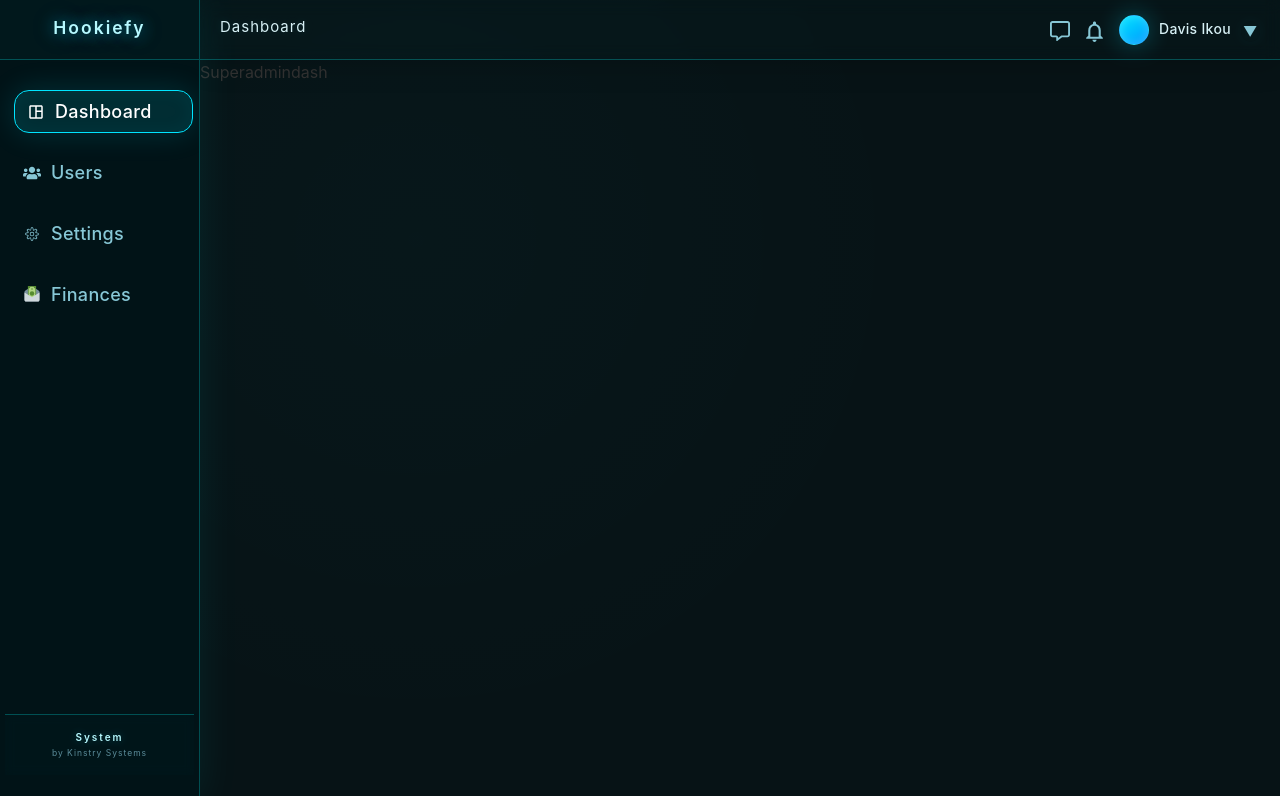
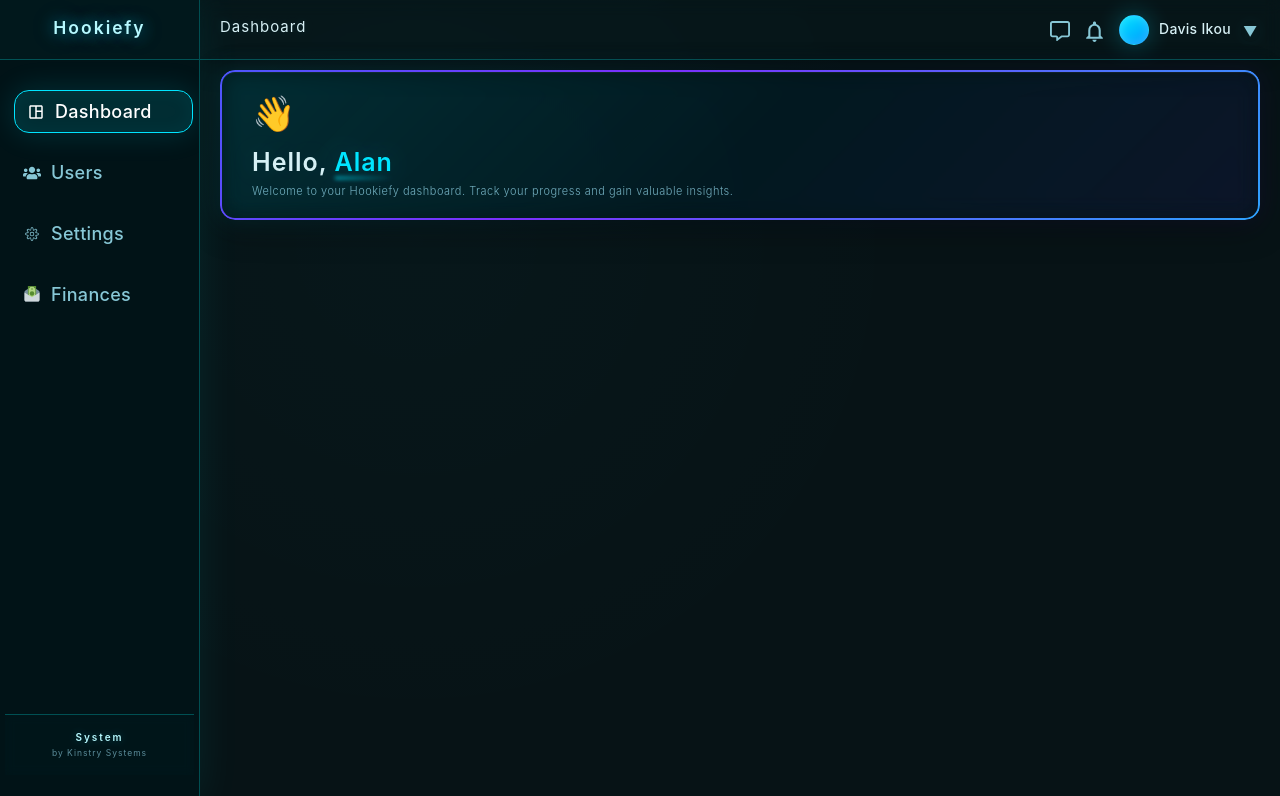
Before and after one commit to Davis-don/hookiefy, a React (Vite) app in the folder client/: page / in a window 1280 px wide. Shown: the top 796 px of the page. Built offline with nearby package versions, Linux system fonts and the light colour scheme.

Commit message:
added welcome dash

```diff
--- a/client/src/components/admin/AdminDashboard.tsx
+++ b/client/src/components/admin/AdminDashboard.tsx
@@ -1,8 +1,8 @@
-
+import './admindashboard.css'
 
 function AdminDashboard() {
   return (
-    <div>AdminDashboard</div>
+    <div className="overall-admin-dashboard-container"></div>
   )
 }
 
--- a/client/src/components/superadmin/Superadmindash.tsx
+++ b/client/src/components/superadmin/Superadmindash.tsx
@@ -1,8 +1,14 @@
 import './superadmindash.css'
+import 'bootstrap/dist/css/bootstrap.min.css'
+import Welcomeconcernsuperadmin from './Welcomeconcernsuperadmin'
 
 function Superadmindash() {
   return (
-    <div>Superadmindash</div>
+    <div className="overall-super-admin-dash-container">
+      <div className="welcome-super-admin-dash-concern">
+       <Welcomeconcernsuperadmin/>
+      </div>
+    </div>
   )
 }
 
--- /dev/null
+++ b/client/src/components/superadmin/Welcomeconcernsuperadmin.tsx
@@ -0,0 +1,18 @@
+import './welcomeconcernsuperadminconcern.css'
+import 'bootstrap/dist/css/bootstrap.min.css'
+
+function Welcomeconcernsuperadmin() {
+  return (
+    <div className="overall-concern-main">
+      <div className="welcome-emoji">👋</div>
+      <h2 className="welcome-header">
+        Hello, <span className="highlight">Alan</span>
+      </h2>
+      <p className="welcome-subtitle">
+        Welcome to your Hookiefy dashboard. Track your progress and gain valuable insights.
+      </p>
+    </div>
+  )
+}
+
+export default Welcomeconcernsuperadmin
--- a/client/src/components/superadmin/superadmindash.css
+++ b/client/src/components/superadmin/superadmindash.css
@@ -0,0 +1,7 @@
+.overall-super-admin-dash-container{
+padding-block: 1rem;
+padding-inline: 2rem;
+}
+.welcome-super-admin-dash-concern{
+height: 15rem;
+}
--- /dev/null
+++ b/client/src/components/superadmin/welcomeconcernsuperadminconcern.css
@@ -0,0 +1,152 @@
+/* ============================================
+   welcomeconcernsuperadminconcern.css
+   ============================================ */
+
+.overall-concern-main {
+  width: 100%;
+  height: 100%;
+  display: flex;
+  flex-direction: column;
+  justify-content: center;
+  padding: 2.5rem 3rem; /* Add internal padding for better spacing */
+  position: relative;
+
+  /* --- Raised Glass Effect with Bright Gradient Border --- */
+  background: rgba(2, 20, 24, 0.65); /* Semi-transparent dark base */
+  backdrop-filter: blur(12px);
+  -webkit-backdrop-filter: blur(12px);
+
+  /* The key to the bright, visible gradient outline */
+  border: 2px solid transparent;
+  background-clip: padding-box; /* Important for the gradient border trick */
+  border-radius: 1.5rem;
+
+  /* Bright, vibrant gradient for the outline */
+  box-shadow:
+    0 0 0 2px transparent, /* Fallback */
+    0 8px 32px rgba(0, 0, 0, 0.4), /* Raised shadow */
+    inset 0 1px 0 rgba(255, 255, 255, 0.05); /* Subtle inner highlight */
+
+  /* This creates the glowing gradient border */
+  outline: 2px solid transparent;
+  outline-offset: 2px;
+}
+
+/* Pseudo-element for the bright gradient border */
+.overall-concern-main::before {
+  content: '';
+  position: absolute;
+  inset: -2px; /* Sit inside the padding */
+  border-radius: 1.5rem;
+  padding: 2px; /* Thickness of the border */
+  background: linear-gradient(135deg,
+    #00e5ff, /* Cyan */
+    #0099ff, /* Bright Blue */
+    #7b2ffc, /* Purple for depth */
+    #00e5ff
+  );
+  background-size: 300% 300%;
+  -webkit-mask:
+    linear-gradient(#fff 0 0) content-box,
+    linear-gradient(#fff 0 0);
+  -webkit-mask-composite: xor;
+  mask-composite: exclude;
+  pointer-events: none;
+  z-index: 0;
+  animation: gradient-shift 4s ease-in-out infinite alternate; /* Animated shine */
+}
+
+@keyframes gradient-shift {
+  0% { background-position: 0% 50%; }
+  50% { background-position: 100% 50%; }
+  100% { background-position: 0% 50%; }
+}
+
+/* --- Additional Glow Effect --- */
+.overall-concern-main::after {
+  content: '';
+  position: absolute;
+  inset: -4px;
+  border-radius: 1.5rem;
+  z-index: -1;
+  filter: blur(15px);
+  background: linear-gradient(135deg, rgba(0, 229, 255, 0.3), rgba(0, 153, 255, 0.1), rgba(123, 47, 252, 0.2));
+  opacity: 0.6;
+  animation: glow-pulse 3s ease-in-out infinite alternate;
+}
+
+@keyframes glow-pulse {
+  0% { opacity: 0.4; filter: blur(12px); }
+  100% { opacity: 0.8; filter: blur(20px); }
+}
+
+/* --- Content Styles (Keep these as they are) --- */
+
+.welcome-emoji {
+  font-size: 3.5rem;
+  margin-bottom: 0.5rem;
+  display: inline-block;
+  animation: float-emoji 3s ease-in-out infinite;
+  position: relative;
+  z-index: 2;
+}
+
+@keyframes float-emoji {
+  0%, 100% { transform: translateY(0); }
+  50% { transform: translateY(-8px); }
+}
+
+.welcome-header {
+  color: #d6f0f5;
+  font-weight: 600;
+  font-size: 2.5rem;
+  letter-spacing: 1px;
+  margin-bottom: 0.5rem;
+  text-shadow: 0 0 30px rgba(0, 229, 255, 0.15);
+  position: relative;
+  z-index: 2;
+}
+
+.welcome-header .highlight {
+  color: #00e5ff;
+  text-shadow: 0 0 30px rgba(0, 229, 255, 0.3), 0 0 60px rgba(0, 229, 255, 0.1);
+  position: relative;
+}
+
+.welcome-header .highlight::after {
+  content: '';
+  position: absolute;
+  bottom: -2px;
+  left: 0;
+  right: 0;
+  height: 2px;
+  background: linear-gradient(90deg, #00e5ff, transparent);
+  filter: blur(2px);
+}
+
+.welcome-subtitle {
+  color: rgba(150, 220, 240, 0.75);
+  font-size: 1.1rem;
+  font-weight: 300;
+  letter-spacing: 0.5px;
+  max-width: 80%;
+  position: relative;
+  z-index: 2;
+  line-height: 1.7;
+  margin-bottom: 0;
+}
+
+/* --- Responsive --- */
+@media screen and (max-width: 63.75em) {
+  .overall-concern-main { padding: 2rem; }
+  .welcome-emoji { font-size: 3rem; }
+  .welcome-header { font-size: 2rem; }
+  .welcome-subtitle { max-width: 90%; font-size: 1rem; }
+}
+
+@media screen and (max-width: 25em) {
+  .overall-concern-main { padding: 1.5rem; }
+  .welcome-emoji { font-size: 2.5rem; }
+  .welcome-header { font-size: 1.6rem; }
+  .welcome-subtitle { max-width: 100%; font-size: 0.9rem; }
+}
```
Also changed, not shown: client/src/components/admin/admindashboard.css (added).
